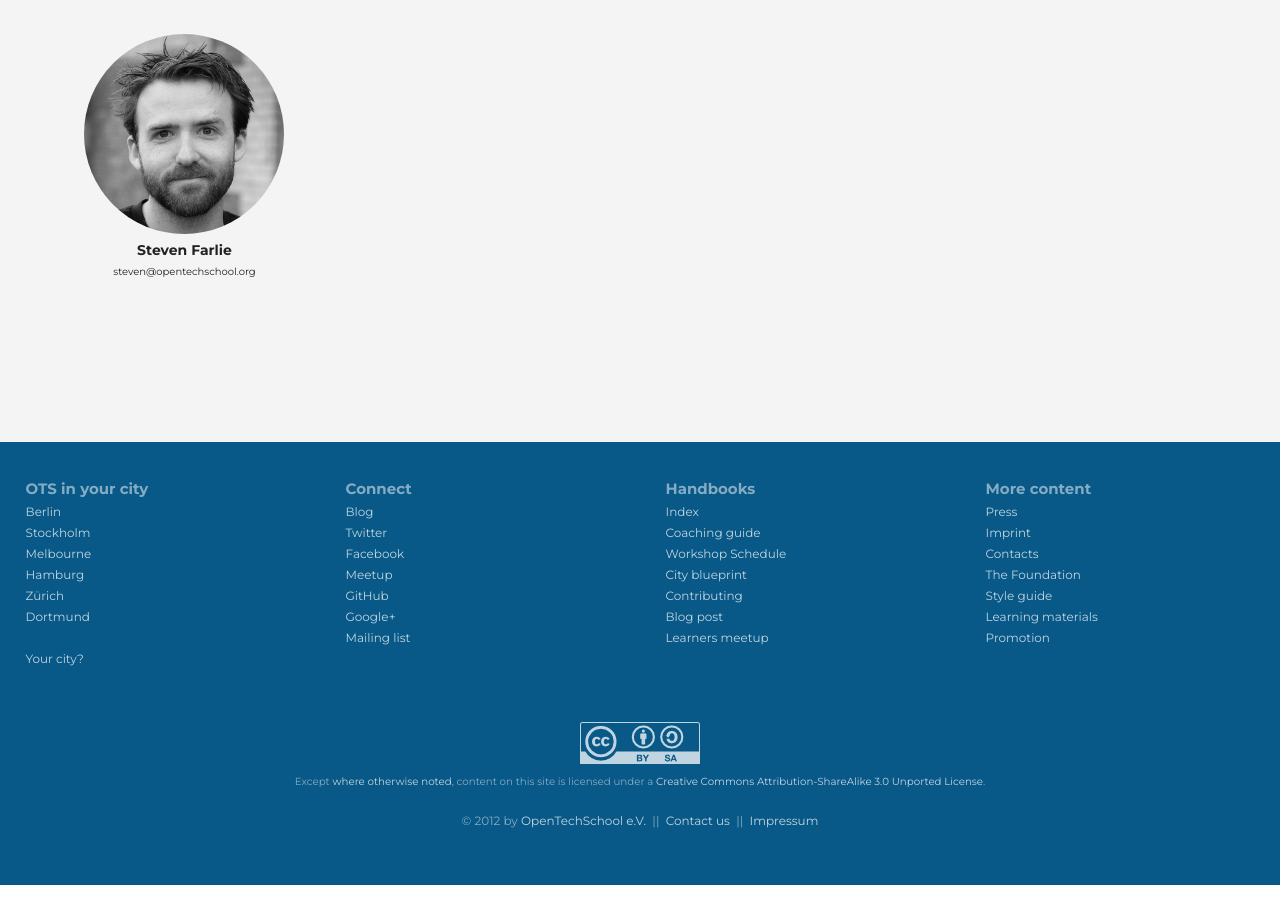
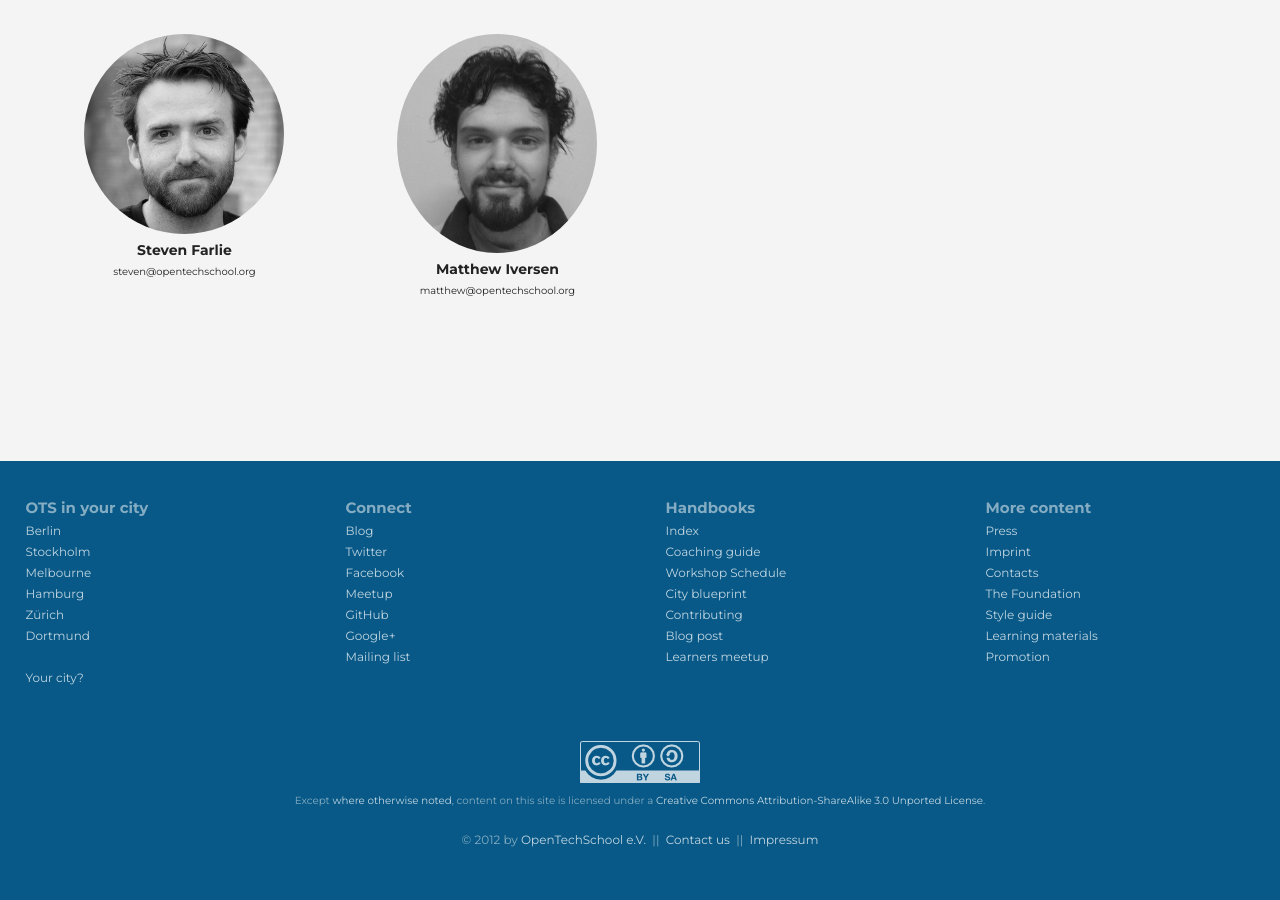
Before and after one commit to OpenTechSchool/www.opentechschool.org, a Jekyll site: the page built from team.html, in a window 1280 px wide and 900 px high, scrolled down 1834 px. Built offline with Jekyll 4.4.1, drawn with Linux system fonts in a browser that asks for light colours; nearby versions of some CDN libraries.

Commit message:
Add Matt Iversen to team part (from OTS Melbourne)

```diff
--- a/team.html
+++ b/team.html
@@ -85,8 +85,12 @@
         <p>steven@opentechschool.org</p>
       </li>
 
+      <li class="member">
+        <img src="/images/team/matthew.jpg">
+        <h3>Matthew Iversen</h3>
+        <p>matthew@opentechschool.org</p>
+      </li>
     </ul>
-
 
   </div>
 </section>
```
